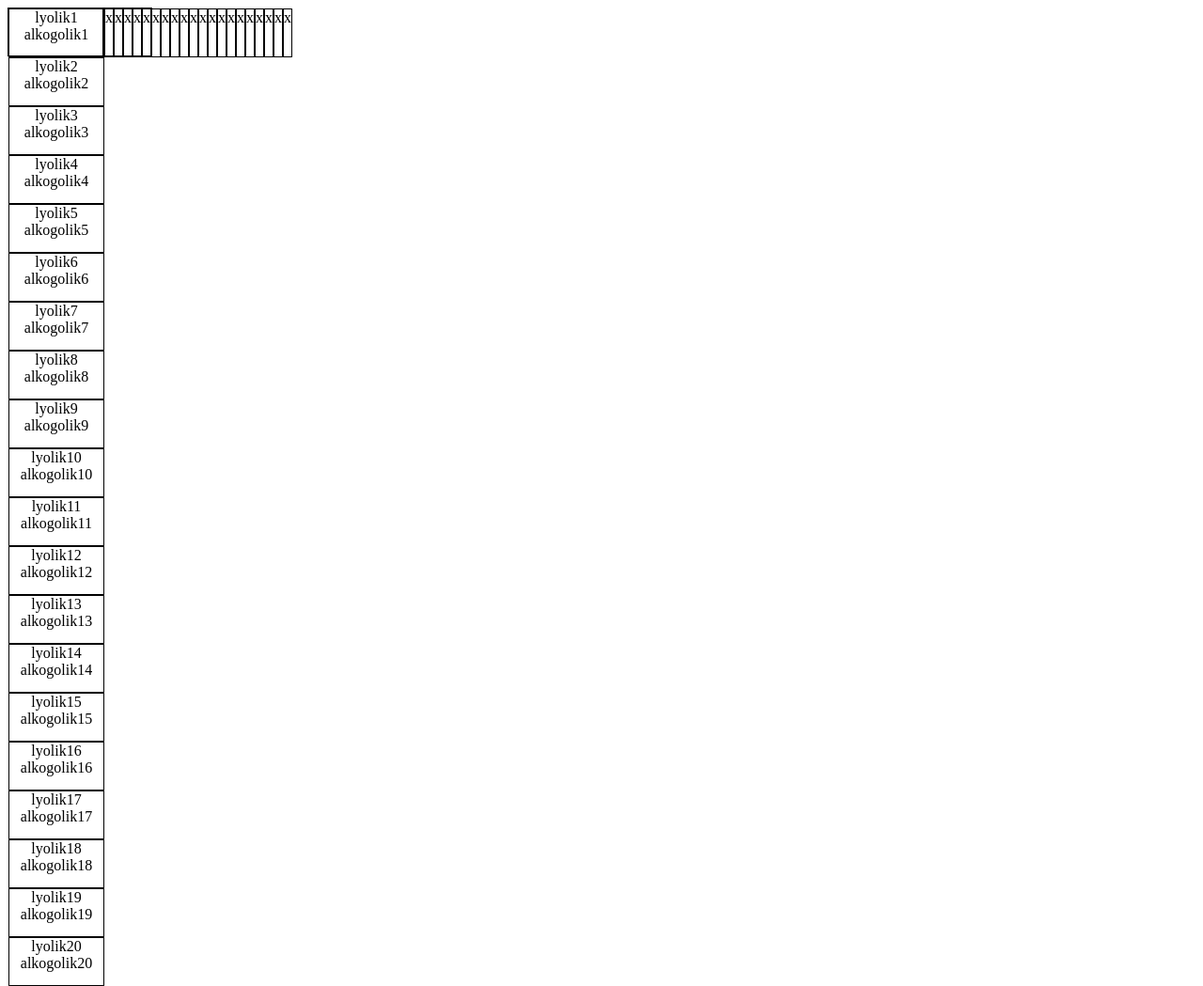
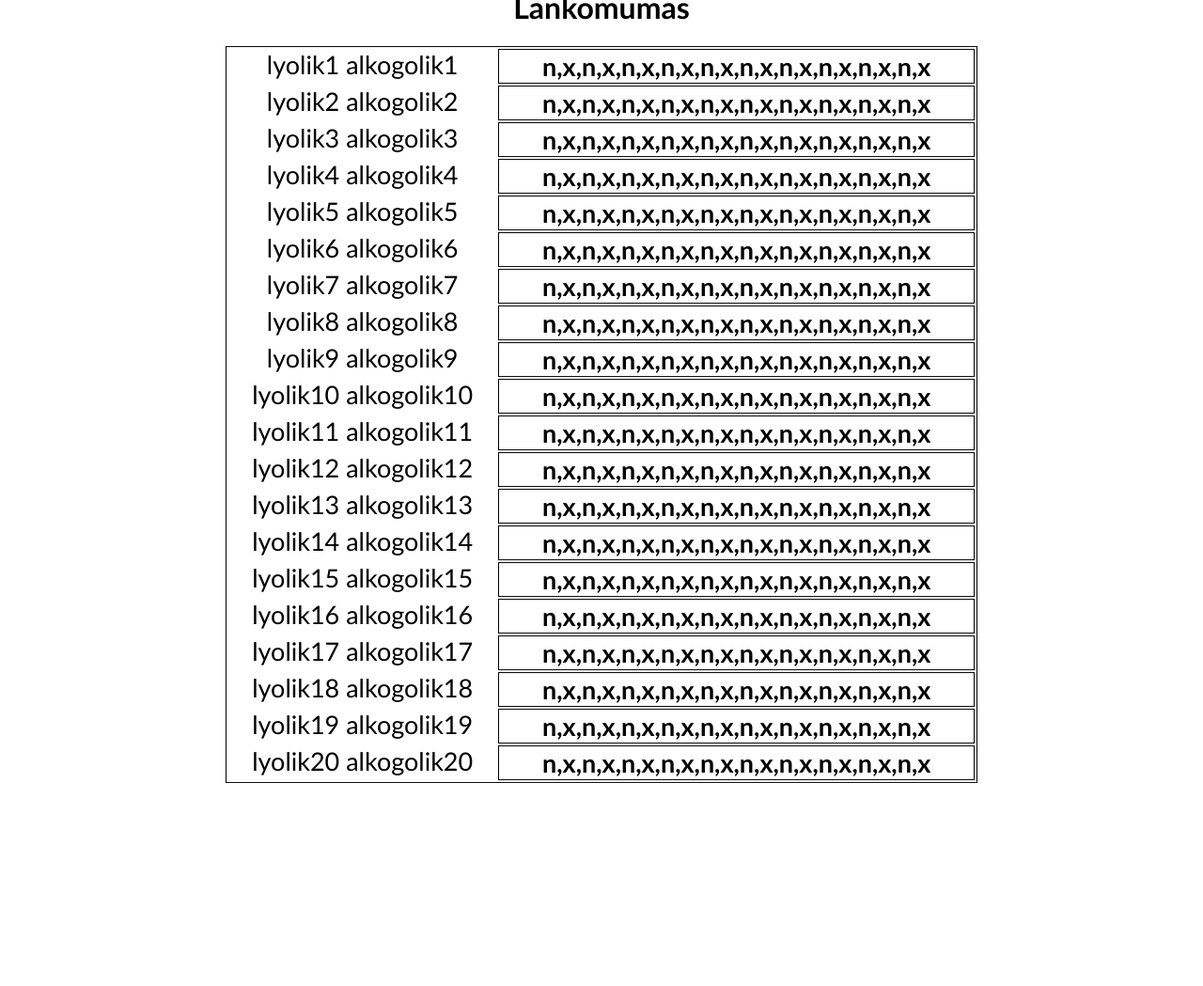
Before and after one commit to vadimsharanov/7-namu-darbai-6, a plain HTML site: page index.html in a window 1280 px wide. Shown: the whole page at 94% size. After the commit the page ends 833 px from the top, so only its background shows below. Drawn offline with Linux system fonts and the light colour scheme.

Commit message:
Lentele done, i guess

```diff
--- a/index.html
+++ b/index.html
@@ -7,53 +7,47 @@
     <title>Document</title>
 </head>
 <style>
-    body {
+    body,
+    body * {
+        vertical-align: top;
+        box-sizing: border-box;
+        font-family: 'Gill Sans', 'Gill Sans MT', Calibri, 'Trebuchet MS', sans-serif;
+    }
+    main {
+        position: absolute;
+        top: 50%;
+        left: 50%;
+        transform: translate(-50%, -50%);
+    }
+    .lankomumas {
+        border: 1px  solid black;
         width: 800px;
     }
-    main {
-        width: 800px;
+    table  {
+    font-size: 27px;
+    text-align: center;
+    }
+    th {
+    border: 1px  solid black;
+    margin-left: 20px;
+    }
+    h1 {
+        text-align: center;
+    }
 
-    }
-    .lankomumas{
-        height: 50px;
-        width: 100px;
-        border: 1px solid black;
-        text-align: center;
-        float: left;
 
-    }
-    .lentele {
-        height: 50px;
-        width: 100px;
-        border: 1px solid black;
-        text-align: center;
-        float: left;
 
-    }
-    .lankomumas2{
-        height: 50px;
-        width: 50px;
-        border: 1px solid black;
-        text-align: center;
-        float: left;
-        display: flex;
-        flex-direction: row;
-
-    }
-    .lentele2 {
-        height: 50px;
-        width: 100px;
-        border: 1px solid black;
-        text-align: center;
-        float: left;
-
-    }
 </style>
 <body>
     <main>
-<div class="lankomumas"></div>
-<div class="lankomumas2"></div>
+        <h1>Lankomumas</h1>
+        <table class="lankomumas">
+
+        </table>
     </main>
-    <script src="./script.js"></script>
+
+
+
+<script src="./script.js"></script>
 </body>
 </html>
--- a/script.js
+++ b/script.js
@@ -76,23 +76,18 @@ console.log(studentasMasyvas);
 // document.getElementById("lankomumas").innerText =
 
 for ( let i =0; i < studentasMasyvas.length; i++){
-    let divas = document.createElement("div");
+    let divas = document.createElement("tr");
     divas.classList.add("lentele")
     divas.innerText = studentasMasyvas[i].vardas + "   " +  studentasMasyvas[i].pavarde;
     document.querySelector(".lankomumas").append(divas);
-}
-for ( let i =0; i < studentasMasyvas.length; i++){
-    let divas = document.createElement("div");
-    divas.classList.add("lentele2")
-    divas.innerText = lankomumasMasyvas[1]
-    document.querySelector(".lankomumas2").append(divas);
+    document.querySelector(".lentele").className = "lentele" + i;
 }
 
-// for (let j=0; j < 20 ; j++){
-//     let divas2 = document.createElement("div");
-//     divas2.classList.add("lentele2")
-//     divas2.innerText = lankomumasMasyvas[i]
-//     document.querySelector(".lankomumas2").append(divas2);
-// }
 
-// }
+for ( let i =0; i < studentasMasyvas.length; i++){
+    let divas = document.createElement("th");
+    divas.classList.add("lankomumas" + i);
+    divas.innerText = lankomumasMasyvas
+    document.querySelector(".lentele" + i).append(divas);
+    document.querySelector(".lentele" + i).style.border = "1px solid black"
+}
```
